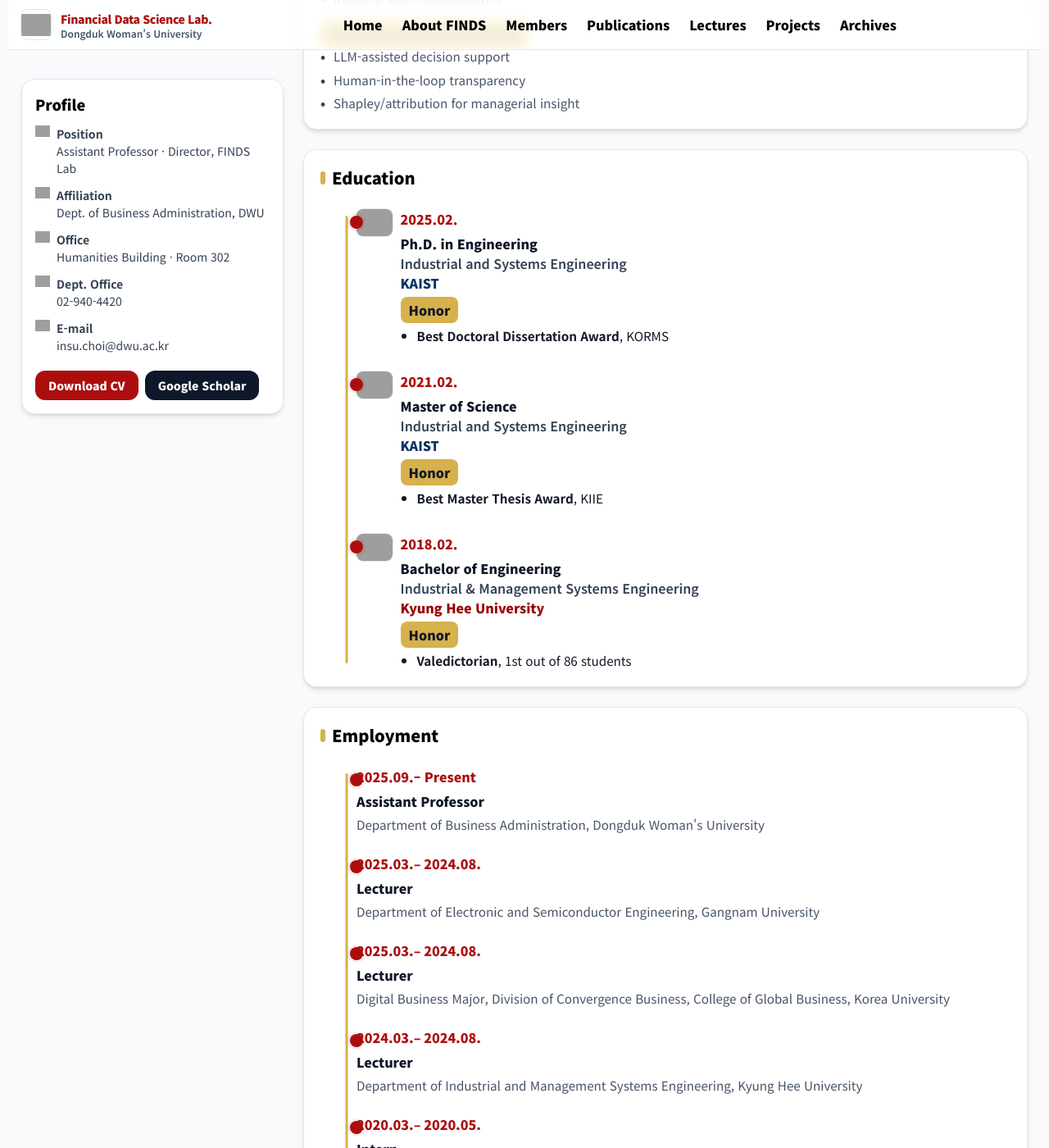
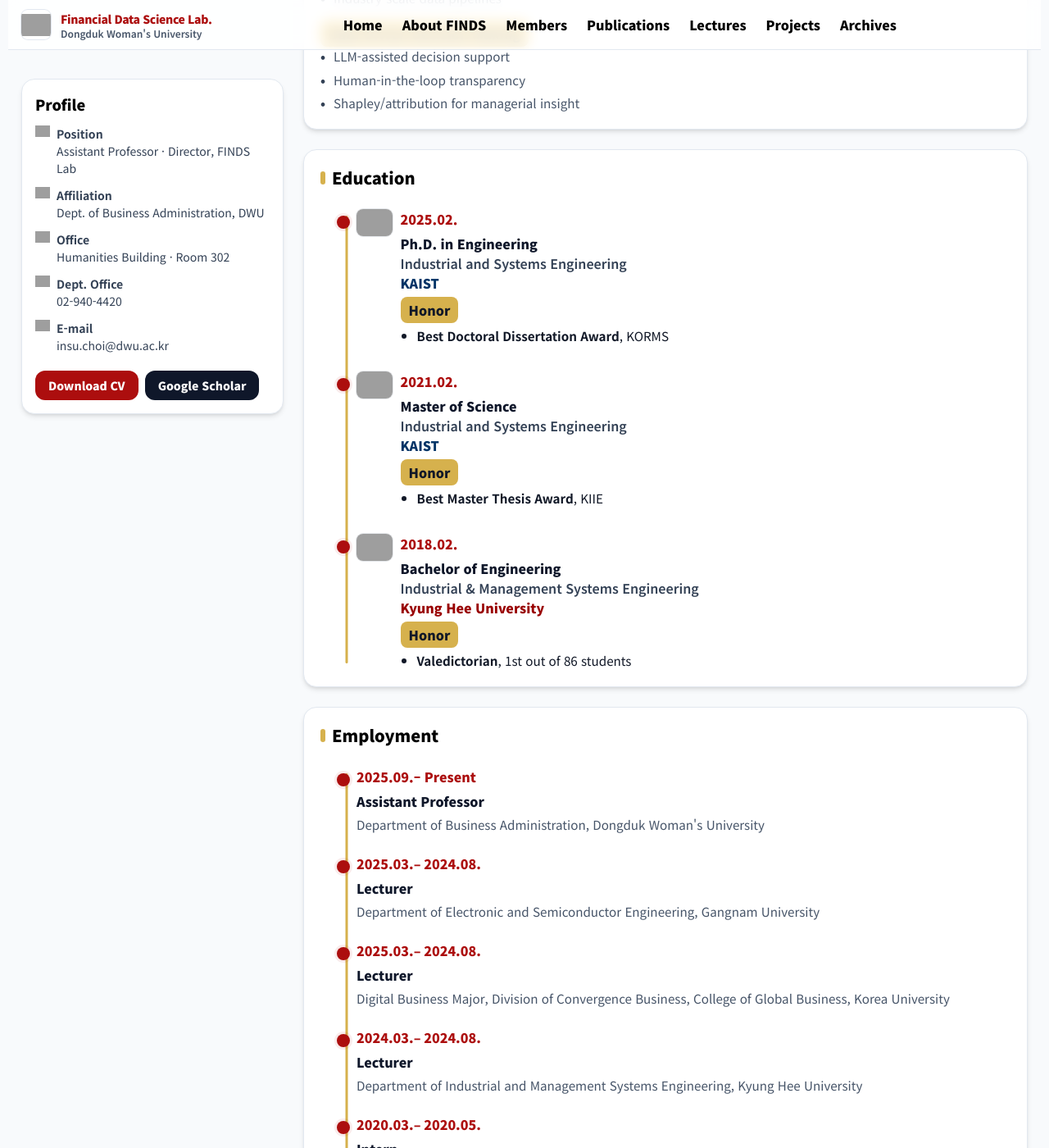
Before and after one commit to FinDS-Lab/site, a Jekyll site: the page built from members-director.html, in a window 1280 px wide and 1400 px high, scrolled down 2602 px. Shown: the whole window at 82% size. Built offline with Jekyll 4.4.1, drawn with Linux system fonts in a browser that asks for light colours; nearby versions of some CDN libraries; grey boxes are pictures that could not be loaded.

Commit message:
Update members-director.html

```diff
--- a/members-director.html
+++ b/members-director.html
@@ -92,7 +92,7 @@ permalink: /members-director.html
     --gold:#d6b14d;
     --year-size:16px;      /* 날짜 폰트 & bullet 지름 (약 +2pt) */
     --axis-x:2rem;         /* 골드 라인(center) x 위치 */
-    --dot-offset:-2rem;    /* bullet center = axis + offset (음수면 축보다 왼쪽) */
+    --dot-offset:-3rem;    /* bullet center = axis + offset (음수면 축보다 왼쪽) */
   }
 
   /* 타임라인: bullet은 왼쪽, 황금색 선은 그보다 오른쪽(뒤) — 겹치도록 */
```
